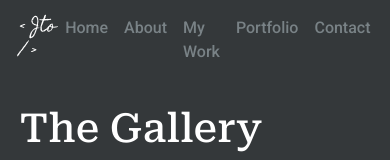
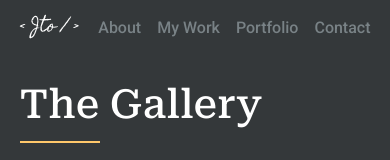
Before and after one commit to IAmJohnOconnell/jto-three-2, a React (Vite) app: page /portfolio in a window 390 px wide. Shown: the top 160 px of the page. Built offline with nearby package versions, Linux system fonts and the light colour scheme; no server answers.

Commit message:
update nav for mobile

```diff
--- a/src/components/Nav.jsx
+++ b/src/components/Nav.jsx
@@ -43,6 +43,12 @@ const NavLinks = styled.div`
   display: flex;
   gap: 3rem;
 
+  .mobileHidden {
+    @media (max-width: 450px) {
+      display: none;
+    }
+  }
+
   @media (max-width: 786px) {
     gap: 1rem;
   }
@@ -73,7 +79,7 @@ const Navbar = () => {
         </Logo>
         <NavLinks>
           <li>
-            <NavLink to="/" href="#home">
+            <NavLink className="mobileHidden" to="/" href="#home">
               Home
             </NavLink>
           </li>
```
